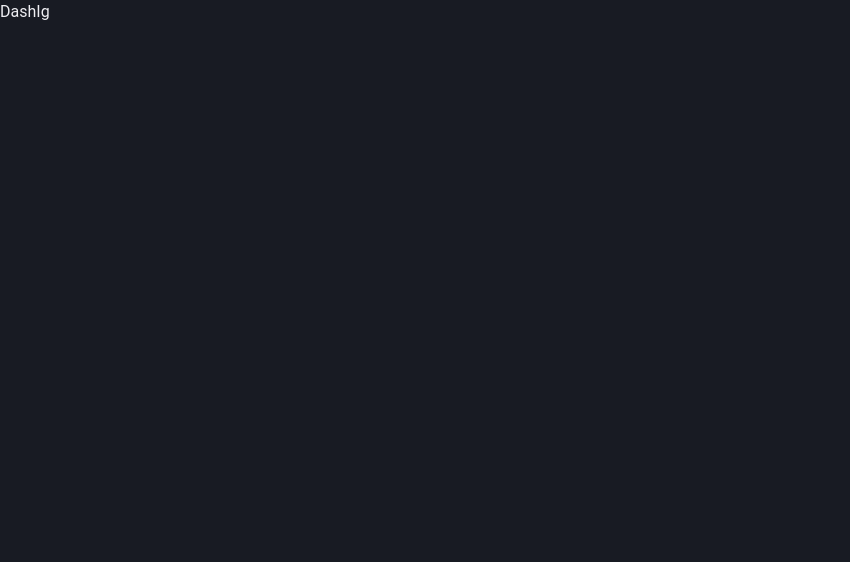
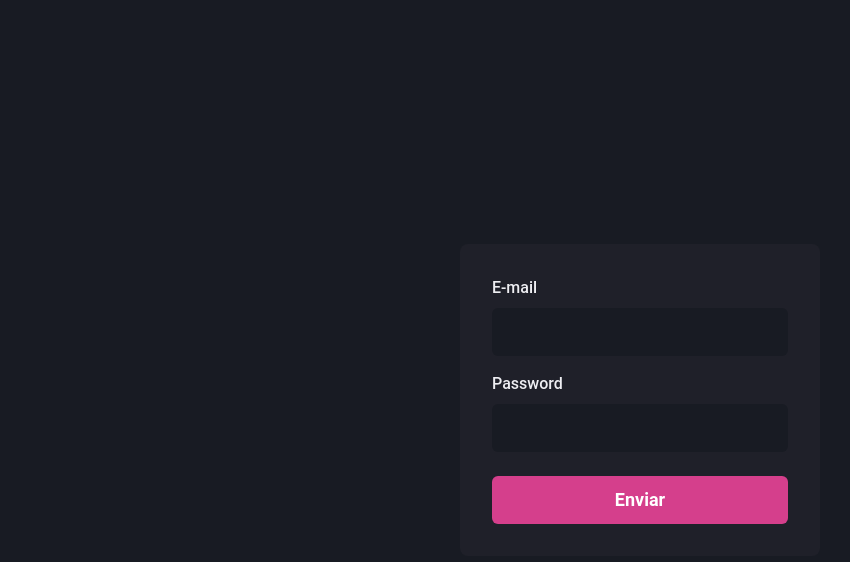
Before and after one commit to GbCarvalho/DashIg, a Next.js app: page / in a window 1280 px wide. Shown: the top 562 px of the page, without its empty margins (0-850 px from the left). Built offline with nearby package versions, Linux system fonts and the light colour scheme.

Commit message:
Sign In Page

```diff
--- a/src/pages/index.tsx
+++ b/src/pages/index.tsx
@@ -1,3 +1,27 @@
-export default function Home() {
-  return <h1>DashIg</h1>;
+import { Button, Flex, Stack } from "@chakra-ui/react";
+import { Input } from "../components/Form/Input";
+
+export default function SignIn() {
+  return (
+    <Flex w="100vw" h="100vh" align="center" justify="center">
+      <Flex
+        as="form"
+        width="100%"
+        maxWidth={360}
+        bg="gray.800"
+        p="8"
+        borderRadius={8}
+        flexDir="column"
+      >
+        <Stack spacing="4">
+          <Input name="email" type="email" label="E-mail" />
+          <Input name="password" type="password" label="Password" />
+        </Stack>
+
+        <Button type="submit" mt="6" colorScheme="pink" size="lg">
+          Enviar
+        </Button>
+      </Flex>
+    </Flex>
+  );
 }
```
